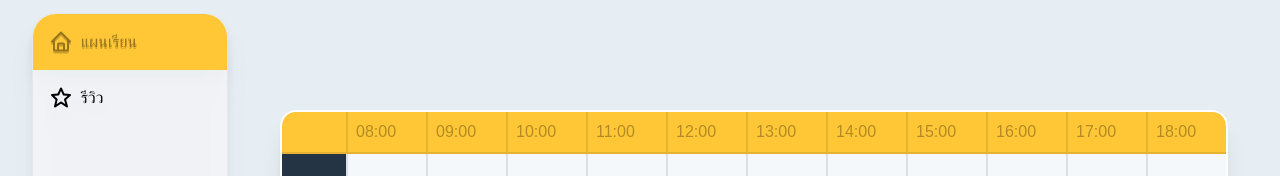
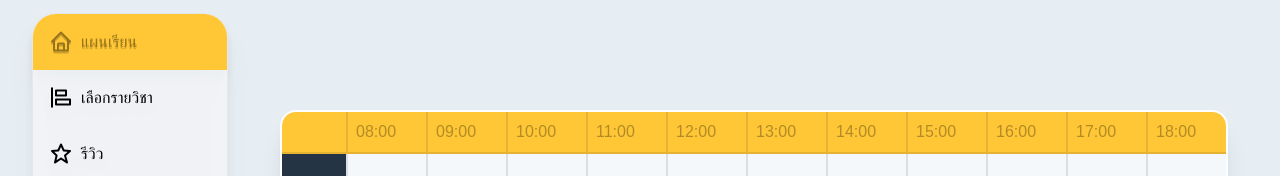
Before and after one commit to PonlawatP/Plan-Riean, a Next.js app: page / in a window 1280 px wide. Shown: the part 135-311 px from the top of the page. Built offline with nearby package versions, Linux system fonts and the light colour scheme; a web font is replaced by a local one.

Commit message:
prepare filter subject, room & master

```diff
--- a/src/app/services/subjectSelector/filter.tsx
+++ b/src/app/services/subjectSelector/filter.tsx
@@ -38,6 +38,13 @@ export default function SubjectSelectorFilterModel(props:any){
       room,
       master
   } = filter;
+
+    function handleOpenSubjectSelect(){
+      setViewState(true)
+      setViewFilter(false)
+
+      setTimeout(()=>{resizePlan()},250)
+    }
 
     function handleReleaceHoldClick(e:any){
       if(topbarToggle.init){
@@ -84,7 +91,7 @@ export default function SubjectSelectorFilterModel(props:any){
       },1000)
     }
 
-    function fnHandleClickedOnCalendar(tindex: number, dindex: number, view = true) {
+    function fnHandleClickedOnCalendar(tindex: number, dindex: number) {
       // toast("test")
       if(viewSchedule){
         setViewState(false)
@@ -172,7 +179,7 @@ export default function SubjectSelectorFilterModel(props:any){
     }
 
     return <CalendarFilterContext.Provider value={{
-      fnHandleClickedOnCalendar, handleReleaceHoldClick, handleFilterPanel, handleFilterSubmit,
+      fnHandleClickedOnCalendar, handleReleaceHoldClick, handleFilterPanel, handleFilterSubmit, handleOpenSubjectSelect,
       filter, setFilter,
       isGroupFilterOn, isDayFilterOn, isTimeFilterOn,
       GroupFilterTogglePRC, DayFilterTogglePRC, TimeFilterTogglePRC, SingleTimeFilterTogglePRC,
--- a/src/components/PRSidebar.tsx
+++ b/src/components/PRSidebar.tsx
@@ -1,11 +1,15 @@
-import { CalendarContext } from "@/app/providers/CalendarProvider"
+import { CalendarContext, CalendarFilterContext } from "@/app/providers/CalendarProvider"
 import { useContext } from "react"
 
 export default function PRSidebar(props:any){
-    const {
-        viewSchedule,
-        topbarToggle,
-    } = useContext(CalendarContext)
+  const {
+      viewSchedule,
+      topbarToggle,
+  } = useContext(CalendarContext)
+  const {
+      handleOpenSubjectSelect
+  } = useContext(CalendarFilterContext)
+
 
     return <section
       className={`
@@ -18,6 +22,10 @@ export default function PRSidebar(props:any){
         <button className='px-4 h-14 text-left flex items-center gap-2 group hover:bg-pr-msu-1 hover:text-pr-msu-1-60 bg-pr-msu-1 text-pr-msu-1-60'>
           <i className='bx bx-home text-2xl drop-shadow-pr-shadow-text'/>
           <p className="drop-shadow-pr-shadow-text hidden lg:block">แผนเรียน</p>
+        </button>
+        <button onClick={()=>handleOpenSubjectSelect()} className='px-4 h-14 text-left flex items-center gap-2 group hover:bg-pr-msu-1 hover:text-pr-msu-1-60'>
+          <i className='group-hover:drop-shadow-pr-shadow-text bx bx-objects-horizontal-left text-2xl'/>
+          <p className="group-hover:drop-shadow-pr-shadow-text hidden lg:block">เลือกรายวิชา</p>
         </button>
         {/* <button className='px-4 h-14 text-left flex items-center gap-2 group hover:bg-pr-msu-1 hover:text-pr-msu-1-60'>
           <i className='group-hover:drop-shadow-pr-shadow-text bx bx-task text-2xl'/>
--- a/src/components/PRSubjectFilter/index.tsx
+++ b/src/components/PRSubjectFilter/index.tsx
@@ -25,7 +25,7 @@ export default function PRSubjectFilter({children}:any, props:any){
   const {updated} = calsel_data
 
     function elemButton(msg: any, onClickEvent:()=>void = () => {}, isOn: boolean=false, classAdd:string="", keyName:any=undefined){
-      return <button key={keyName} onClick={onClickEvent} className={'h-fit px-1 md:px-2 py-1 rounded-lg border-b-[3px] active:border-0 '+classAdd+` ${isOn ? "text-white/80 bg-pr-bg-3 border-slate-600/50 hover:bg-slate-600 active:bg-slate-600 active:text-white/80" : "text-pr-text-menu bg-pr-bg border-slate-400/50 hover:bg-slate-300 active:bg-slate-400 active:text-white/80"}`}>
+      return <button key={keyName} onClick={onClickEvent} className={'h-fit px-1 md:px-2 py-1 rounded-lg border-b-[3px] active:border-pr-bg '+classAdd+` ${isOn ? "text-white/80 bg-pr-bg-3 border-slate-600/50 hover:bg-slate-600 active:bg-slate-600 active:text-white/80" : "text-pr-text-menu bg-pr-bg border-slate-400/50 hover:bg-slate-300 active:bg-slate-400 active:text-white/80"}`}>
       {msg}
       </button>
     }
@@ -64,7 +64,7 @@ export default function PRSubjectFilter({children}:any, props:any){
             {elemButton("หมวด 4", ()=>f.GroupFilterTogglePRC("ge-4"), f.isGroupFilterOn("ge-4"))}
             {elemButton("หมวด 5", ()=>f.GroupFilterTogglePRC("ge-5"), f.isGroupFilterOn("ge-5"))}
           </div>
-          <div className="mt-2 grid grid-cols-4 gap-2">
+          <div className={`mt-2 grid grid-cols-4 gap-2 ${"opacity-60"}`}>
             {elemButton("พื้นฐาน", ()=>f.GroupFilterTogglePRC("fund"), f.isGroupFilterOn("fund"))}
             {elemButton("เอกบังคับ", ()=>f.GroupFilterTogglePRC("mainf"), f.isGroupFilterOn("mainf"))}
             {elemButton("เอกเลือก", ()=>f.GroupFilterTogglePRC("mainc"), f.isGroupFilterOn("mainc"))}
```
